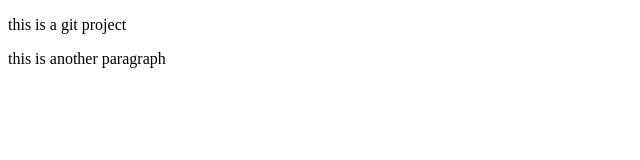
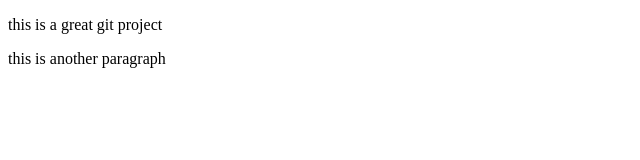
Before and after one commit to tombill143/vscode, a plain HTML site: page git/index.html in a window 1280 px wide. Shown: the full height of the page, 0-640 px from the left. Drawn offline with Linux system fonts and the light colour scheme.

Commit message:
i changed a paragraph

```diff
--- a/git/index.html
+++ b/git/index.html
@@ -10,7 +10,7 @@
 </head>
 
 <body>
-    <p>this is a git project</p>
+    <p>this is a great git project</p>
     <p>this is another paragraph</p>
 </body>
 
```
